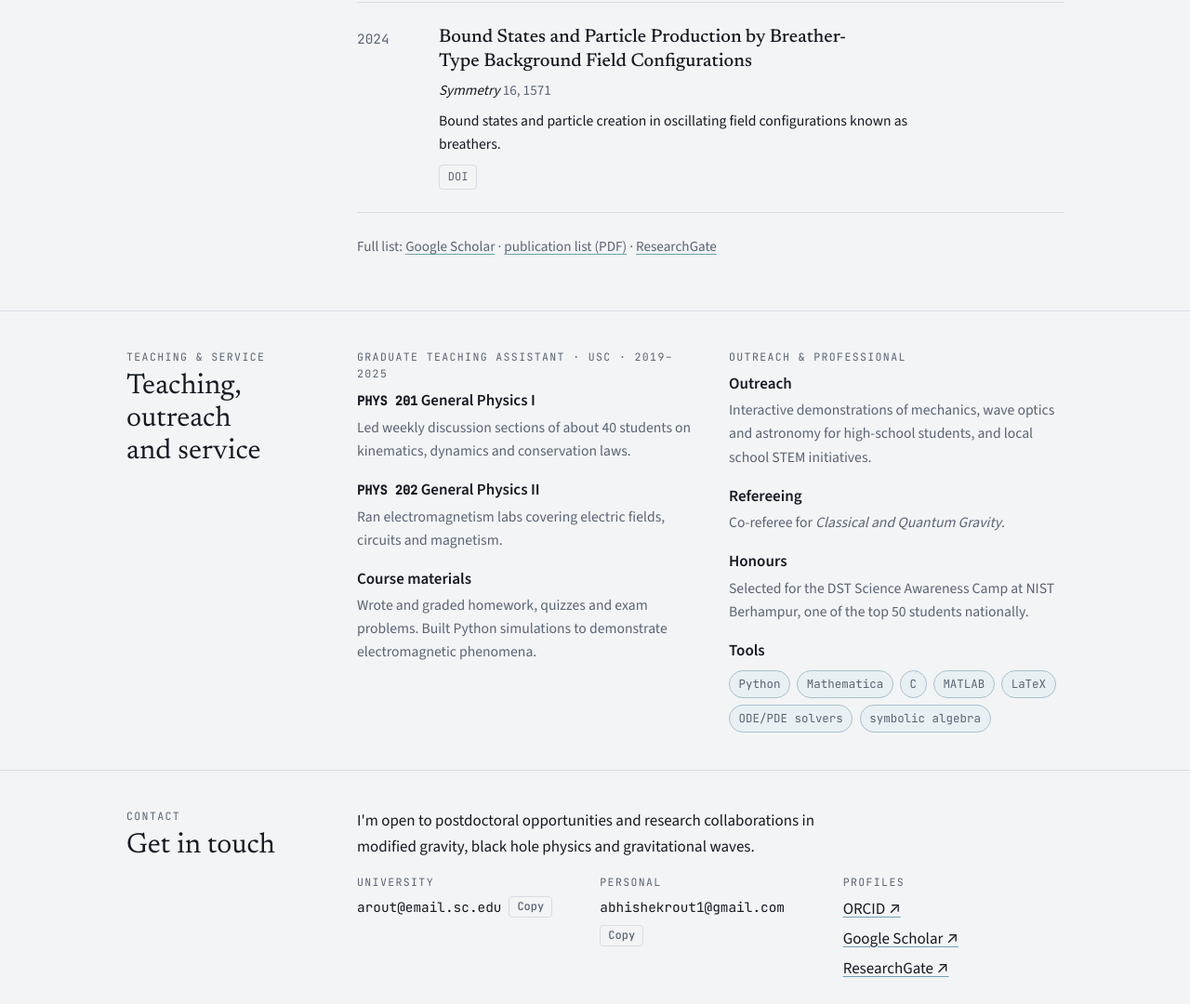
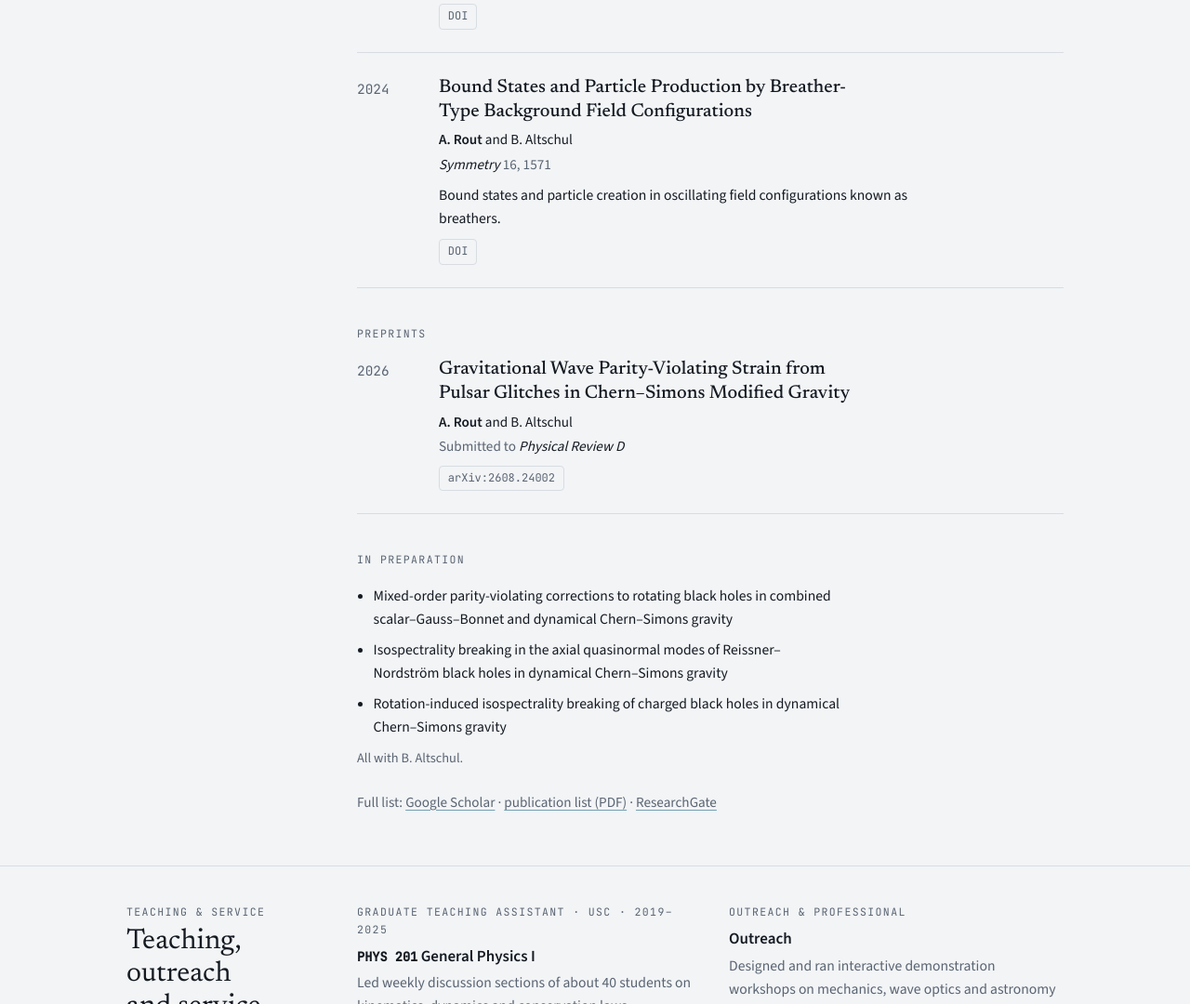
Before and after one commit to AbhiRout-cosmo/AbhiRout-cosmo.github.io, a plain HTML site: page index.html in a window 1280 px wide. Shown: the part 1720-2800 px from the top of the page at 93% size. Drawn offline with nearby package versions, Linux system fonts and the light colour scheme.

Commit message:
Add files via upload

```diff
--- a/index.html
+++ b/index.html
@@ -100,6 +100,12 @@ ol.pubs li:first-child{padding-top:0}
 .tag{font-family:var(--f-mono);font-size:.75rem;padding:.2rem .55rem;border:1px solid var(--line);border-radius:4px;text-decoration:none;color:var(--muted)}
 a.tag:hover{border-color:var(--left);color:var(--left)}
 .more{margin-top:var(--s3);font-size:.95rem}
+.authors{font-size:.95rem;margin:0 0 .15rem}
+.authors b{font-weight:600}
+.kicker.sub{margin-top:var(--s4);margin-bottom:var(--s2)}
+ul.prep{margin:0;padding-left:1.1rem;display:grid;gap:.5rem;font-size:.98rem}
+ul.prep li{max-width:65ch}
+.prep-note{font-size:.9rem;margin:.6rem 0 0}
 
 /* teaching */
 .cols{display:grid;grid-template-columns:repeat(2,minmax(0,1fr));gap:var(--s4)}
@@ -144,10 +150,10 @@ footer .wrap{display:flex;justify-content:space-between;flex-wrap:wrap;gap:var(-
       <div>
         <span class="status"><i></i>Open to postdoctoral positions</span>
         <h1>Abhishek Rout</h1>
-        <p class="role">Theoretical physicist · Ph.D., Department of Physics and Astronomy, University of South Carolina</p>
+        <p class="role">Theoretical physicist · Ph.D. in Physics, University of South Carolina (2025)</p>
         <p class="lede">I study how gravity behaves in its most extreme regimes, where our understanding of spacetime starts to break down. My current focus is <em>parity violation</em> in gravity and the signatures it leaves on black holes, gravitational waves and the early universe.</p>
         <div class="actions">
-          <a class="btn primary" href="https://drive.google.com/file/d/1Bs3MycASZ9uJEFoFOm81NeZm62psLpez/view?usp=sharing" target="_blank" rel="noopener">Curriculum vitae ↗</a>
+          <a class="btn primary" href="Rout_Abhishek_CV.pdf" target="_blank" rel="noopener">Curriculum vitae (PDF)</a>
           <a class="btn" href="https://scholar.google.com/citations?user=tL6HqTIAAAAJ&amp;hl=en" target="_blank" rel="noopener">Google Scholar</a>
           <a class="btn" href="https://orcid.org/0009-0009-1118-1007" target="_blank" rel="noopener">ORCID</a>
         </div>
@@ -189,7 +195,7 @@ footer .wrap{display:flex;justify-content:space-between;flex-wrap:wrap;gap:var(-
           <div class="theme">
             <span class="sym">δg<sub>μν</sub></span>
             <h3>Black hole perturbation theory</h3>
-            <p>Axial and polar perturbations of charged and rotating black holes in modified gravity backgrounds.</p>
+            <p>Axial perturbations, quasinormal modes and isospectrality breaking of charged and rotating black holes in dynamical Chern–Simons gravity.</p>
           </div>
           <div class="theme">
             <span class="sym">⟨0|T<sub>μν</sub>|0⟩</span>
@@ -199,7 +205,7 @@ footer .wrap{display:flex;justify-content:space-between;flex-wrap:wrap;gap:var(-
           <div class="theme">
             <span class="sym">h<sub>L</sub> ≠ h<sub>R</sub></span>
             <h3>Gravitational-wave phenomenology</h3>
-            <p>Observable signatures of parity violation, such as birefringence in primordial and astrophysical gravitational waves.</p>
+            <p>Observable signatures of parity violation: birefringence of primordial gravitational waves and parity-violating strain from pulsar glitches.</p>
           </div>
         </div>
       </div>
@@ -210,7 +216,7 @@ footer .wrap{display:flex;justify-content:space-between;flex-wrap:wrap;gap:var(-
     <div class="wrap sec-head">
       <div>
         <p class="kicker">Publications</p>
-        <h2>Peer-reviewed papers</h2>
+        <h2>Papers and preprints</h2>
       </div>
       <div>
         <ol class="pubs">
@@ -218,6 +224,7 @@ footer .wrap{display:flex;justify-content:space-between;flex-wrap:wrap;gap:var(-
             <span class="year">2026</span>
             <div>
               <h3>Primordial Gravitational Wave Birefringence in a de Sitter Background with Chern–Simons Coupling</h3>
+              <p class="authors"><b>A. Rout</b> and B. Altschul</p>
               <p class="venue"><em>Universe</em> 12, 6</p>
               <p class="pub-sum">How a Chern–Simons coupling affects tensor modes in the early universe, predicting a birefringence in which the two circular polarizations evolve differently.</p>
               <div class="tags">
@@ -230,6 +237,7 @@ footer .wrap{display:flex;justify-content:space-between;flex-wrap:wrap;gap:var(-
             <span class="year">2026</span>
             <div>
               <h3>First-Order Axial Perturbation of the Reissner–Nordström Metric in a Possible Chern–Simons Gravity Background</h3>
+              <p class="authors"><b>A. Rout</b> and B. Altschul</p>
               <p class="venue"><em>Symmetry</em> 18, 560</p>
               <p class="pub-sum">How a charged black hole responds to axial perturbations within Chern–Simons gravity.</p>
               <div class="tags">
@@ -241,6 +249,7 @@ footer .wrap{display:flex;justify-content:space-between;flex-wrap:wrap;gap:var(-
             <span class="year">2024</span>
             <div>
               <h3>Bound States and Particle Production by Breather-Type Background Field Configurations</h3>
+              <p class="authors"><b>A. Rout</b> and B. Altschul</p>
               <p class="venue"><em>Symmetry</em> 16, 1571</p>
               <p class="pub-sum">Bound states and particle creation in oscillating field configurations known as breathers.</p>
               <div class="tags">
@@ -249,7 +258,28 @@ footer .wrap{display:flex;justify-content:space-between;flex-wrap:wrap;gap:var(-
             </div>
           </li>
         </ol>
-        <p class="more muted">Full list: <a href="https://scholar.google.com/citations?user=tL6HqTIAAAAJ&amp;hl=en" target="_blank" rel="noopener">Google Scholar</a> · <a href="https://drive.google.com/file/d/1FKBHvwcjT-sof6gVXj5icdmKwZ4ipz3U/view?usp=drive_link" target="_blank" rel="noopener">publication list (PDF)</a> · <a href="https://www.researchgate.net/profile/Abhishek-Rout-4/publications" target="_blank" rel="noopener">ResearchGate</a></p>
+        <p class="kicker sub">Preprints</p>
+        <ol class="pubs">
+          <li>
+            <span class="year">2026</span>
+            <div>
+              <h3>Gravitational Wave Parity-Violating Strain from Pulsar Glitches in Chern–Simons Modified Gravity</h3>
+              <p class="authors"><b>A. Rout</b> and B. Altschul</p>
+              <p class="venue">Submitted to <em>Physical Review D</em></p>
+              <div class="tags">
+                <a class="tag" href="https://arxiv.org/abs/2608.24002" target="_blank" rel="noopener">arXiv:2608.24002</a>
+              </div>
+            </div>
+          </li>
+        </ol>
+        <p class="kicker sub">In preparation</p>
+        <ul class="prep">
+          <li>Mixed-order parity-violating corrections to rotating black holes in combined scalar–Gauss–Bonnet and dynamical Chern–Simons gravity</li>
+          <li>Isospectrality breaking in the axial quasinormal modes of Reissner–Nordström black holes in dynamical Chern–Simons gravity</li>
+          <li>Rotation-induced isospectrality breaking of charged black holes in dynamical Chern–Simons gravity</li>
+        </ul>
+        <p class="prep-note muted">All with B. Altschul.</p>
+        <p class="more muted">Full list: <a href="https://scholar.google.com/citations?user=tL6HqTIAAAAJ&amp;hl=en" target="_blank" rel="noopener">Google Scholar</a> · <a href="Rout_Abhishek_Publications.pdf" target="_blank" rel="noopener">publication list (PDF)</a> · <a href="https://www.researchgate.net/profile/Abhishek-Rout-4/publications" target="_blank" rel="noopener">ResearchGate</a></p>
       </div>
     </div>
   </section>
@@ -276,11 +306,13 @@ footer .wrap{display:flex;justify-content:space-between;flex-wrap:wrap;gap:var(-
           <p class="kicker">Outreach &amp; professional</p>
           <dl class="items">
             <dt>Outreach</dt>
-            <dd>Interactive demonstrations of mechanics, wave optics and astronomy for high-school students, and local school STEM initiatives.</dd>
+            <dd>Designed and ran interactive demonstration workshops on mechanics, wave optics and astronomy for high-school students, IISER Kolkata and local schools (2015–2019).</dd>
             <dt>Refereeing</dt>
-            <dd>Co-referee for <em>Classical and Quantum Gravity</em>.</dd>
+            <dd>Co-referee, with Prof. Brett Altschul, for journal articles in classical and quantum gravity.</dd>
             <dt>Honours</dt>
-            <dd>Selected for the DST Science Awareness Camp at NIST Berhampur, one of the top 50 students nationally.</dd>
+            <dd>INSPIRE Fellow, Department of Science and Technology, Government of India (2014–2019). Selected for the DST Science Awareness Camp at NIST Berhampur, one of the top 50 students nationally.</dd>
+            <dt>Talks</dt>
+            <dd>Contributed talk, IUCSS Workshop on Theoretical Aspects of the Standard-Model Extension and Modified Gravity, Indiana University (2024). Seminar speaker, USC Theoretical Physics Group (2023–2025).</dd>
             <dt>Tools</dt>
             <dd>
               <div class="chips">
```
